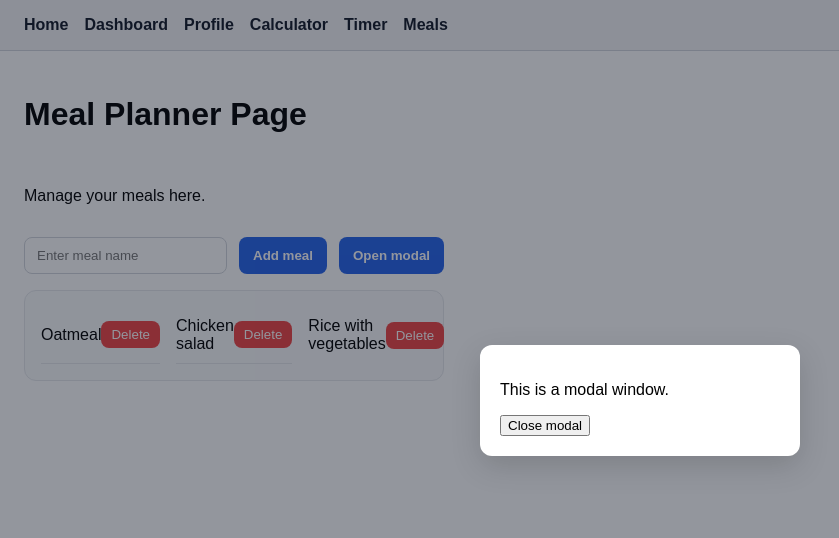
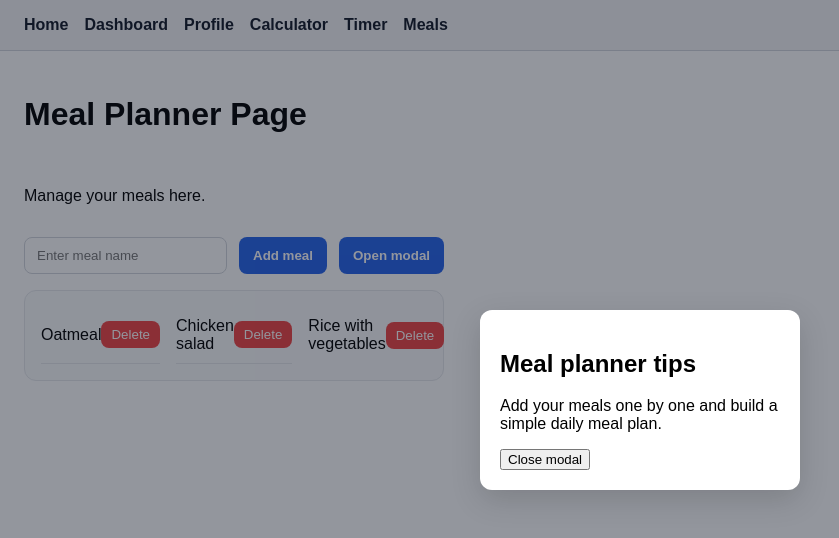
Before and after one commit to VladProtsyshyn/fitpilot-ai, a React (Vite) app: page /meals in a window 1280 px wide. Both pictures are taken after a click on the button "Open modal". Shown: the top 538 px of the page, without its empty margins (0-839 px from the left). Built offline with nearby package versions, Linux system fonts and the light colour scheme.

Commit message:
feat: close modal on backdrop click

```diff
--- a/src/components/Modal/Modal.jsx
+++ b/src/components/Modal/Modal.jsx
@@ -3,9 +3,13 @@ import './Modal.css';
 
 function Modal({ onClose }) {
     return (
-        <div className="modal-backdrop">
-            <div className="modal-content">
-                <p>This is a modal window.</p>
+        <div className="modal-backdrop" onClick={onClose}>
+            <div
+                className="modal-content"
+                onClick={(event) => event.stopPropagation()}
+            >
+                <h2>Meal planner tips</h2>
+                <p>Add your meals one by one and build a simple daily meal plan.</p>
                 <button type="button" onClick={onClose}>
                     Close modal
                 </button>
```
